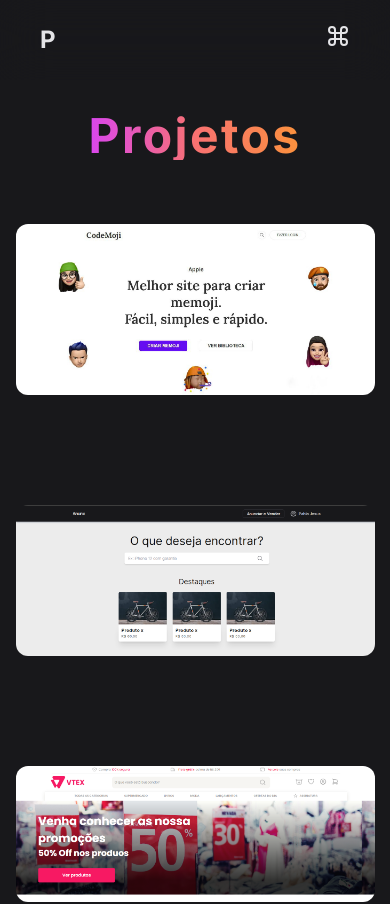
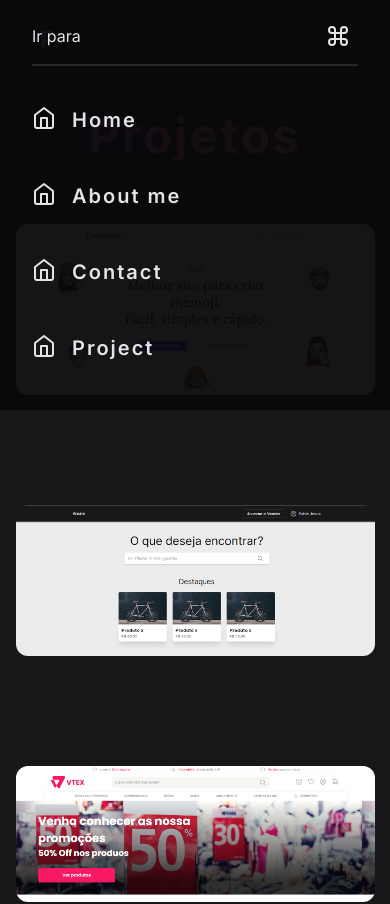
Before and after one commit to PabloJesusdaSilva/portfolio, a Next.js app: page /projects in a window 390 px wide. Shown: the top 904 px of the page. Built offline with nearby package versions, Linux system fonts and the light colour scheme.

Commit message:
:fix: fixing responsive error menu mobile

```diff
--- a/src/app/components/MenuModal.tsx
+++ b/src/app/components/MenuModal.tsx
@@ -1,49 +1,47 @@
-import Link from "next/link"
+
+import Link from 'next/link'
 
 import {
    HomeIcon,
    UserCircleIcon,
    BracesIcon
-} from "lucide-react"
+} from 'lucide-react'
 
 const ModalMenu = () => {
    return (
-      <div className="w-96 h-60 backdrop-blur-xl rounded-xl bg-black/95 ">
-         <nav className="flex flex-col items-start p-5 pl-8">
-            <span className="font-medium text-xs uppercase mb-7">
+      <article className='w-full h-full absolute'>
+         <nav className='w-full h-fit pt-6 pb-12 px-8 bg-zinc-950/95'>
+            <h4 className='mb-10 pb-4 border-b-2 border-zinc-800'>
                Ir para
-            </span>
-            <ul className="space-y-8 font-semibold text-lg">
-               <li className="flex space-x-4">
-                  <HomeIcon/>
-                  <Link
-                     href="/"
-                     className="text-lg text-zinc-300"
-                  >
+            </h4>
+            <ul className='space-y-12 tracking-widest font-semibold text-xl'>
+               <li className='flex'>
+                  <HomeIcon />
+                  <span className='pl-4'>
                      Home
-                  </Link>
+                  </span>
                </li>
-               <li className="flex space-x-4">
-                  <UserCircleIcon/>
-                  <Link
-                     href="/about-me"
-                     className="text-lg text-zinc-300"
-                  >
-                     About Me
-                  </Link>
+               <li className='flex'>
+                  <HomeIcon />
+                  <span className='pl-4'>
+                     About me
+                  </span>
                </li>
-               <li className="flex space-x-4">
-                  <BracesIcon/>
-                  <Link
-                     href="/projects"
-                     className="text-lg text-zinc-300"
-                  >
-                     Projects
-                  </Link>
+               <li className='flex'>
+                  <HomeIcon />
+                  <span className='pl-4'>
+                     Contact
+                  </span>
+               </li>
+               <li className='flex'>
+                  <HomeIcon />
+                  <span className='pl-4'>
+                     Project
+                  </span>
                </li>
             </ul>
          </nav>
-      </div>
+      </article>
    )
 }
 
--- a/src/app/partials/Header.tsx
+++ b/src/app/partials/Header.tsx
@@ -7,7 +7,7 @@ import Link from "next/link";
 import ModalMenu from "../components/MenuModal";
 
 export default function Header () {
-   const [openMenuModal, setOpenMenuModal] = useState(false)
+   const [openMenuModal, setOpenMenuModal] = useState(true)
 
    const handleOpenMenuModal = () => {
       setOpenMenuModal(!openMenuModal)
@@ -45,14 +45,14 @@ export default function Header () {
                </ul>
             </nav>
 
-            <div className="block p-2 cursor-pointer md:hidden">
+            <div className="relative z-50 block p-2 cursor-pointer lg:hidden">
                <Command
                   className="transition-all duration-500 hover:rotate-180"
                   onClick={handleOpenMenuModal}
                   />
             </div>
 
-            <div className="absolute z-40 left-20 top-36">
+            <div className="absolute w-full left-0 top-0">
                {
                   openMenuModal
                   ? <ModalMenu />
```
